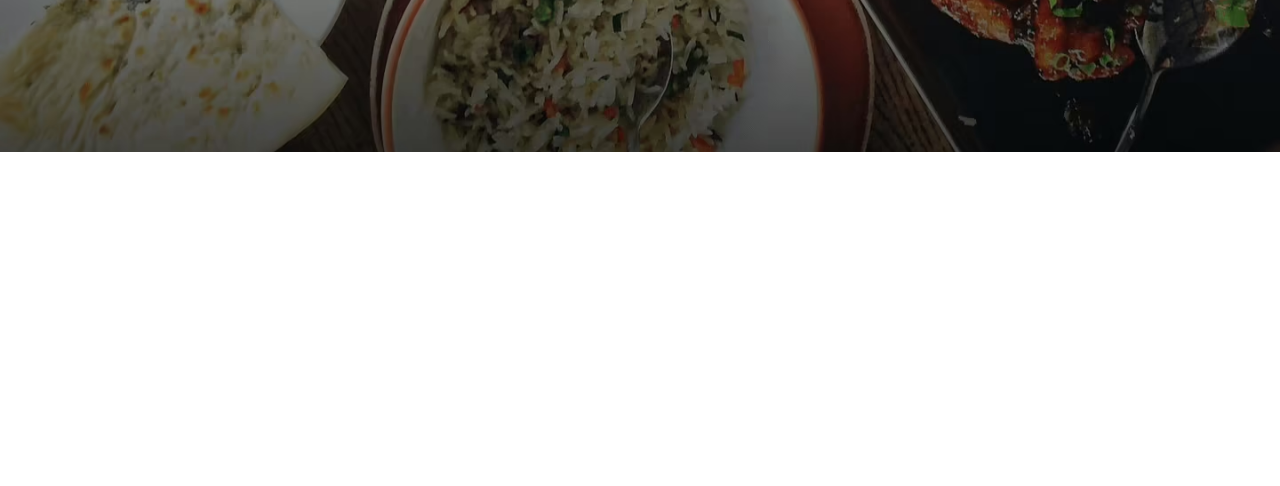
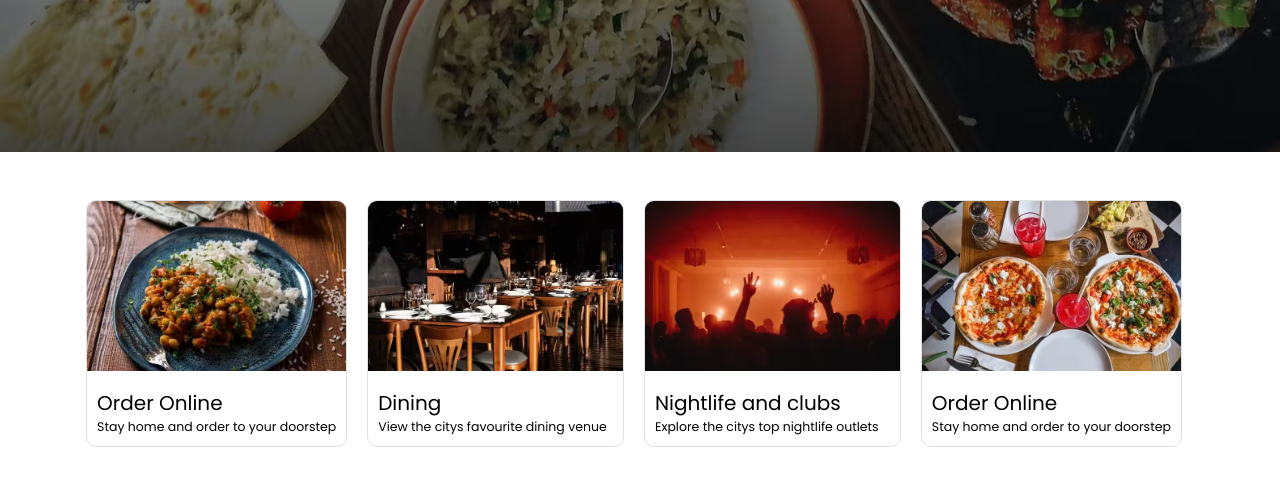
Before and after one commit to pankhnaiajay/zomato-landing-page, a plain HTML site: page index.html in a window 1280 px wide. Shown: the part 328-814 px from the top of the page. Drawn offline with Linux system fonts and the light colour scheme.

Commit message:
completed my hero section and we-offer-card-section

```diff
--- a/index.html
+++ b/index.html
@@ -58,5 +58,40 @@
         </div>
       </div>
     </section>
+    <section class="container we__offer">
+      <div class="we__offer_card">
+          <img src="./images/item1.png" alt="card 1 img" />
+          <div class="we__offer_content">
+            <h2>Order Online</h2>
+            <p>Stay home and order to your doorstep</p>
+          </div>
+      </div>
+
+      <div class="we__offer_card">
+        <img src="./images/item2.png" alt="card 2 img" />
+        <div class="we__offer_content">
+          <h2>Dining</h2>
+          <p>View the citys favourite dining venue</p>
+        </div>
+    </div>
+
+    <div class="we__offer_card">
+      <img src="./images/item3.png" alt="card 3 img" />
+      <div class="we__offer_content">
+        <h2>Nightlife and clubs</h2>
+        <p>Explore the citys top nightlife outlets</p>
+      </div>
+  </div>
+
+  <div class="we__offer_card">
+    <img src="./images/item4.png" alt="card 4 img" />
+    <div class="we__offer_content">
+      <h2>Order Online</h2>
+      <p>Stay home and order to your doorstep</p>
+    </div>
+</div>
+
+
+  </section>
   </body>
 </html>
--- a/styles.css
+++ b/styles.css
@@ -56,3 +56,69 @@
         min-height: 80vh;
     }
 }
+.hero__section_container{
+    flex-direction: column;
+    background-color: transparent;
+    width: 100%;
+}
+.input_container_location,
+.input_container_search{
+    padding: 18px;
+    border-radius: 10px;
+    width: 98%;
+}
+.hero__section_container{
+    height: calc(80vh - 40px);
+}
+.hero__section_title{
+    font-size: 18px;
+    width: 95%;
+}
+
+
+/* Out of media queries */
+
+.container{
+margin: 3rem auto;
+width: 90%;
+}
+
+.we__offer{
+display: flex;
+flex-wrap: wrap;
+gap: 0.5rem;
+align-items: center;
+justify-content: center;
+}
+
+.we__offer_card{
+border-radius: 10px;
+/* background-color: aqua; */
+overflow: hidden;
+border: 1px solid #e0e0e0;
+transition: all 1s ease;
+margin-right: 12px;
+}
+
+.we__offer_card:hover{
+transform: scale(1.1);
+}
+
+.we__offer_card img{
+width: 100%;
+height: 170px;
+object-fit: cover;
+object-position: center;
+}
+
+.we__offer_content{
+padding: 10px;
+}
+.we__offer_content h2{
+font-size: 20px;
+font-weight: 400;
+}
+
+.we__offer_content p{
+font-size: 12.5px;
+}
```
